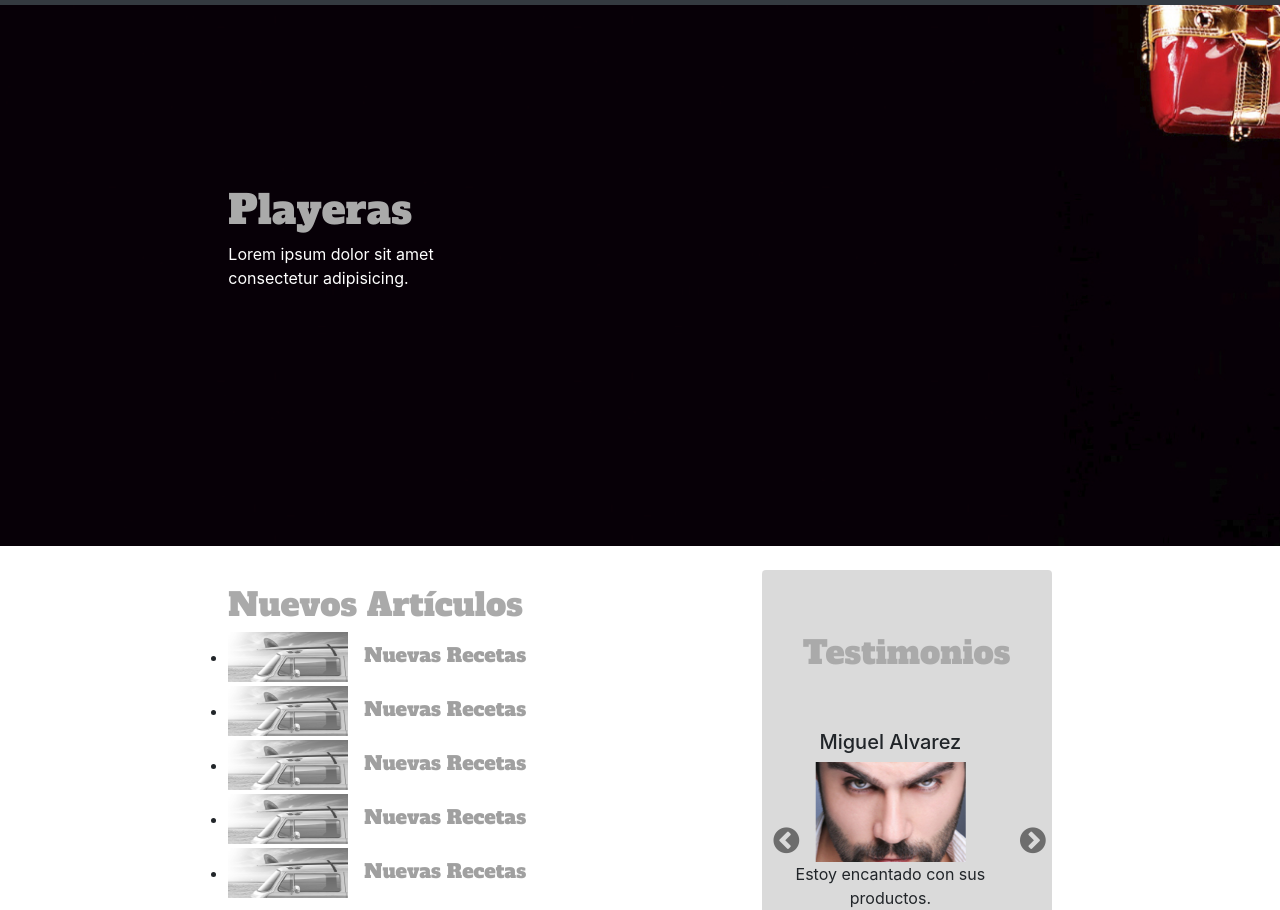
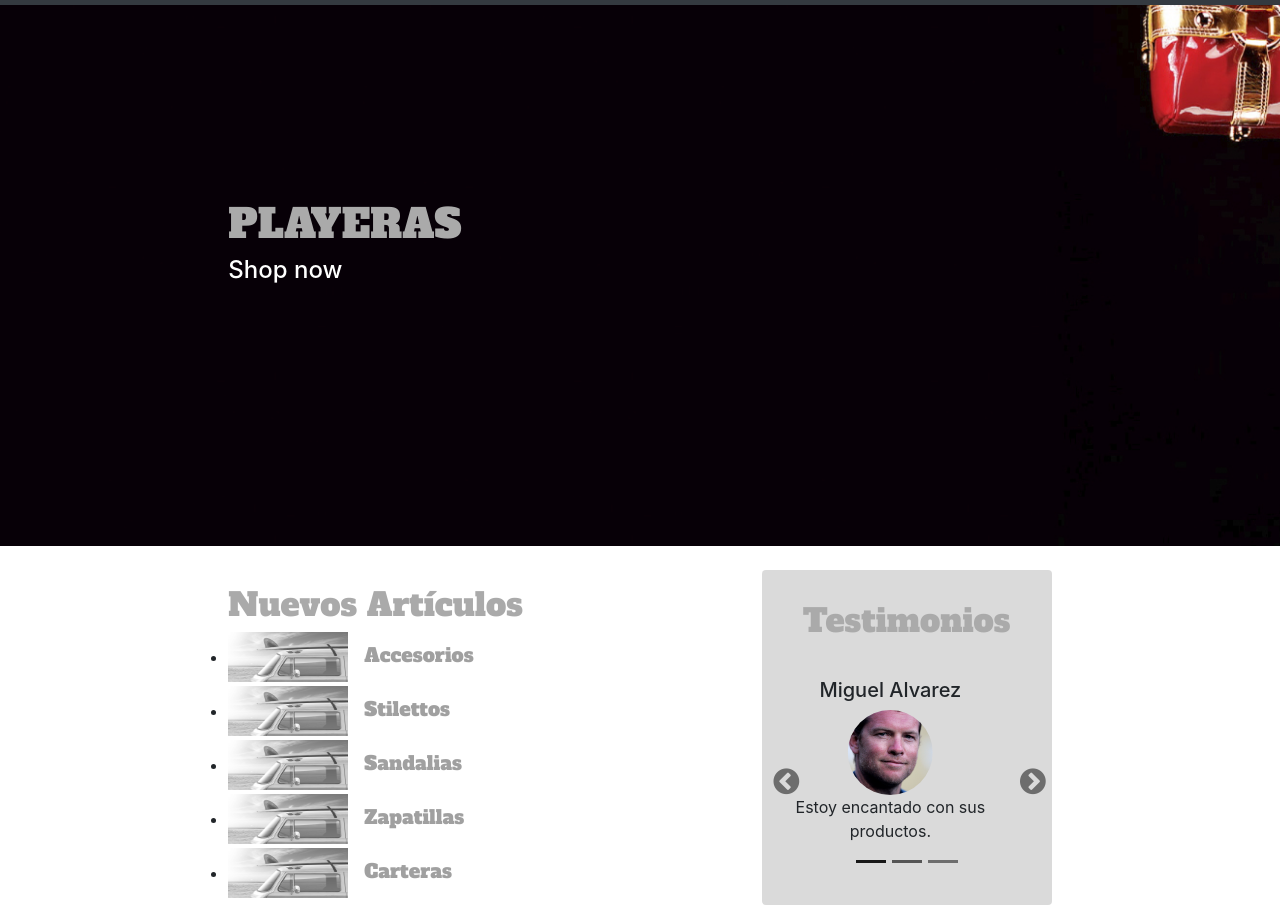
Before and after one commit to ClaudioMandujano/playeras, a plain HTML site: page index.html in a window 1280 px wide. Shown: the part 54-964 px from the top of the page. Drawn offline with nearby package versions, Linux system fonts and the light colour scheme.

Commit message:
Falta terminar articulos

```diff
--- a/css/estilos.css
+++ b/css/estilos.css
@@ -51,12 +51,21 @@ font-family: 'Alfa Slab One', cursive;
 }
 .testimonios{
     background-color: #dadada;
-    padding-top: 4rem !important;
+    padding-top: 2rem !important;
 }
 .testimonio {
     text-align: center;
-    padding: 50px 20px;
+    padding: 30px 20px;
 }
+
+.avatar {
+    border-radius: 50%;
+    height: 85px;
+    object-fit: cover;
+    object-position: center;
+    width: 85px;
+}
+
 .carousel-control-prev-icon, .carousel-control-next-icon {
     background-image: none;
 }
--- a/index.html
+++ b/index.html
@@ -38,8 +38,9 @@
  <div class="container-fluid">
     <div id="home" class="row align-items-center hero">
         <div class="col-lg-3 offset-lg-2">
-            <h1>Playeras</h1>
-            <p>Lorem ipsum dolor sit amet consectetur adipisicing.</p>
+
+          <h1>PLAYERAS</h1>
+             <h4>                 Shop now</h4>
         </div>
     </div>
 
@@ -48,19 +49,19 @@
         <h2>Nuevos Artículos</h2>
         <ul class="lista-novedades">
         <li>
-            <a href="#" data-toggle="modal" data-target="#modalEjemplo"><img src="img/novedades01.jpg">Nuevas Recetas</a>
+            <a href="#" data-toggle="modal" data-target="#modalEjemplo"><img src="img/novedades01.jpg">Accesorios</a>
         </li>
         <li>
-            <a href="#" data-toggle="modal" data-target="#modalEjemplo"><img src="img/novedades01.jpg">Nuevas Recetas</a>
+            <a href="#" data-toggle="modal" data-target="#modalEjemplo"><img src="img/novedades01.jpg">Stilettos</a>
         </li>
         <li>
-            <a href="#" data-toggle="modal" data-target="#modalEjemplo"><img src="img/novedades01.jpg">Nuevas Recetas</a>
+            <a href="#" data-toggle="modal" data-target="#modalEjemplo"><img src="img/novedades01.jpg">Sandalias</a>
         </li>
         <li>
-            <a href="#" data-toggle="modal" data-target="#modalEjemplo"><img src="img/novedades01.jpg">Nuevas Recetas</a>
+            <a href="#" data-toggle="modal" data-target="#modalEjemplo"><img src="img/novedades01.jpg" >Zapatillas</a>
         </li>
         <li>
-            <a href="#" data-toggle="modal" data-target="#modalEjemplo"><img src="img/novedades01.jpg">Nuevas Recetas</a>
+            <a href="#" data-toggle="modal" data-target="#modalEjemplo"><img src="img/novedades01.jpg" class="articulo">Carteras</a>
         </li>
      </ul>
      <div class="modal fade" id="modalEjemplo" data-backdrop="static" data-keyboard="false" tabindex="-1" aria-labelledby="staticBackdropLabel" aria-hidden="true">
@@ -94,21 +95,21 @@
               <div class="carousel-item active">
                 <div class="testimonio">
                   <h5>Miguel Alvarez</h5>
-                  <img src="img/nosotros02.jpg">
+                  <img src="img/nosotros05.jpg" class="avatar">
                   <p>Estoy encantado con sus productos.</p>
                 </div>
               </div>
               <div class="carousel-item">
                 <div class="testimonio" >
                   <h5>Paula Martinez</h5>
-                  <img src="img/nosotros01.jpg">
+                  <img src="img/nosotros01.jpg" class="avatar">
                   <p>Calzado comodo y elegante.</p>
                 </div>
               </div>
               <div class="carousel-item">
                 <div class="testimonio">
                   <h5>Bárbara Ponce</h5>
-                  <img src="img/nosotros03.jpg">
+                  <img src="img/nosotros03.jpg" class="avatar">
                   <p>Lo mejor de lo mejor</p>
                 </div>
               </div>
```
Also changed, not shown: img/cartera.jpg (added), img/nosotros05.jpg (added).
